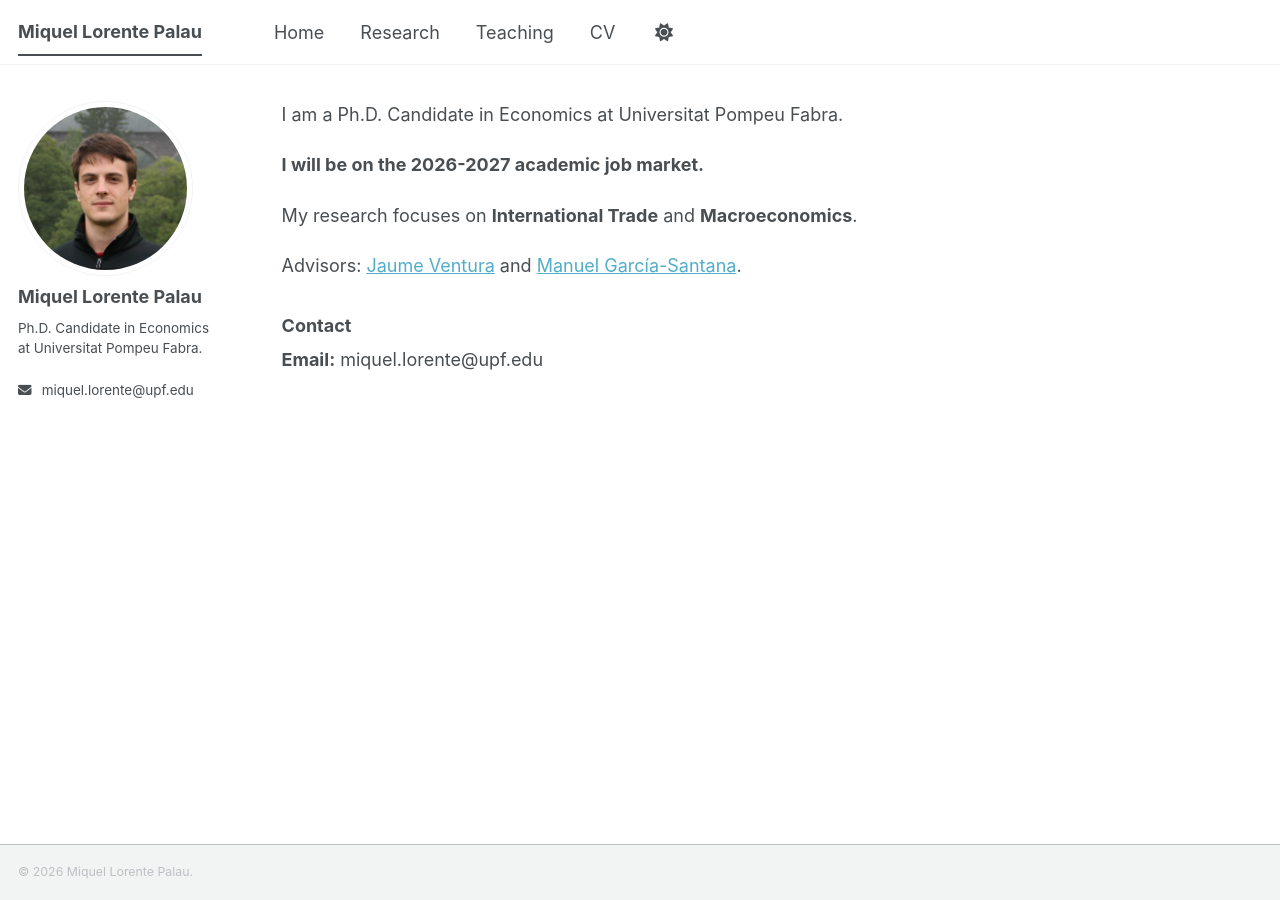
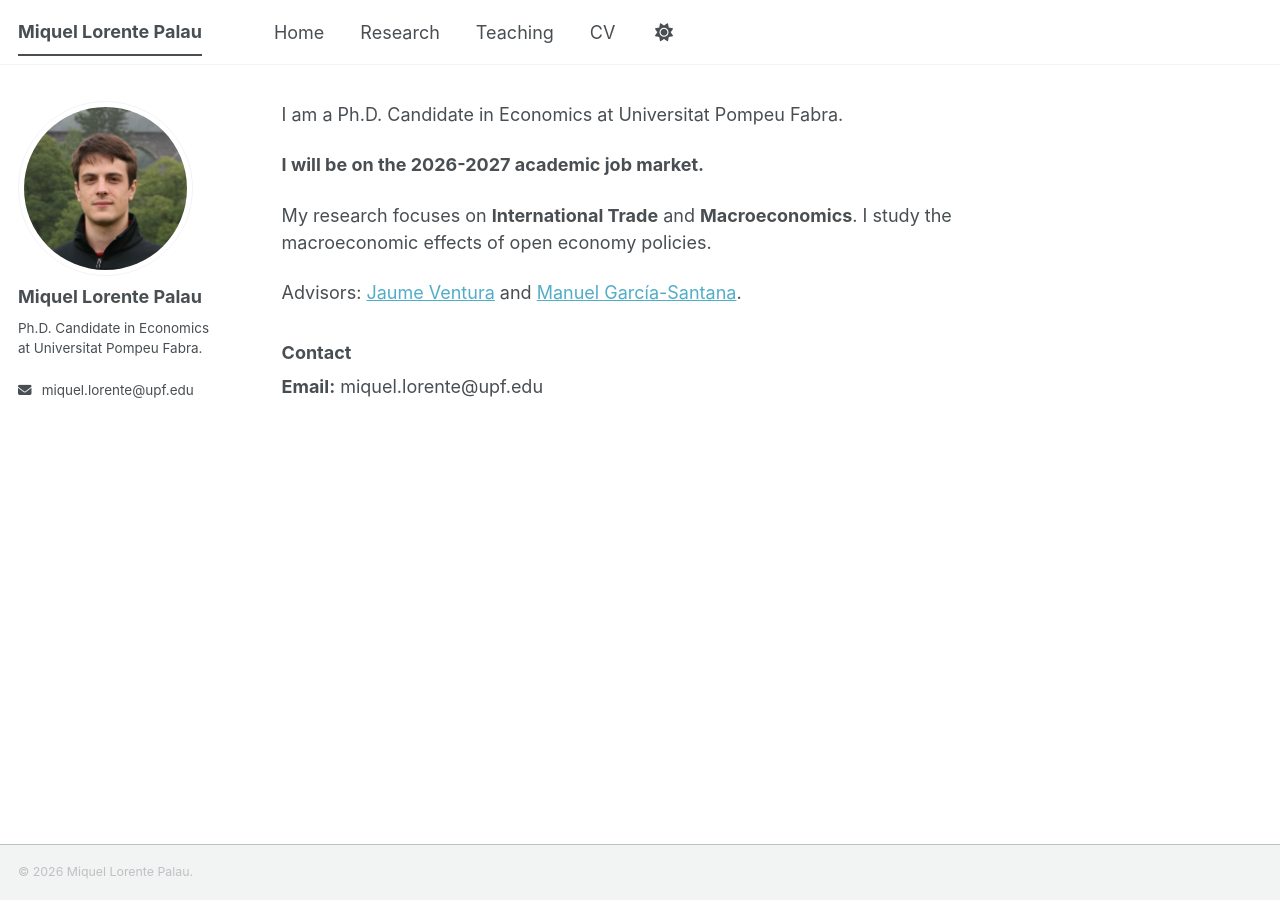
Before and after one commit to miquel-lorente/miquel-lorente.github.io, a Jekyll site: the page built from _pages/about.md, in a window 1280 px wide. Built offline with Jekyll 4.4.1, drawn with Linux system fonts in a browser that asks for light colours; a style sheet for code colours, icons or effects is not loaded.

Commit message:
Update research focus in about.md
Expanded research focus to include macroeconomic effects of open economy policies.

```diff
--- a/_pages/about.md
+++ b/_pages/about.md
@@ -8,7 +8,7 @@ I am a Ph.D. Candidate in Economics at Universitat Pompeu Fabra.
 
 **I will be on the 2026-2027 academic job market.**
 
-My research focuses on **International Trade** and **Macroeconomics**.
+My research focuses on **International Trade** and **Macroeconomics**. I study the macroeconomic effects of open economy policies.
 
 Advisors: [Jaume Ventura](https://crei.cat/people/jventura/) and [Manuel García-Santana](https://sites.google.com/view/manugarciasantana/home).
 
```
